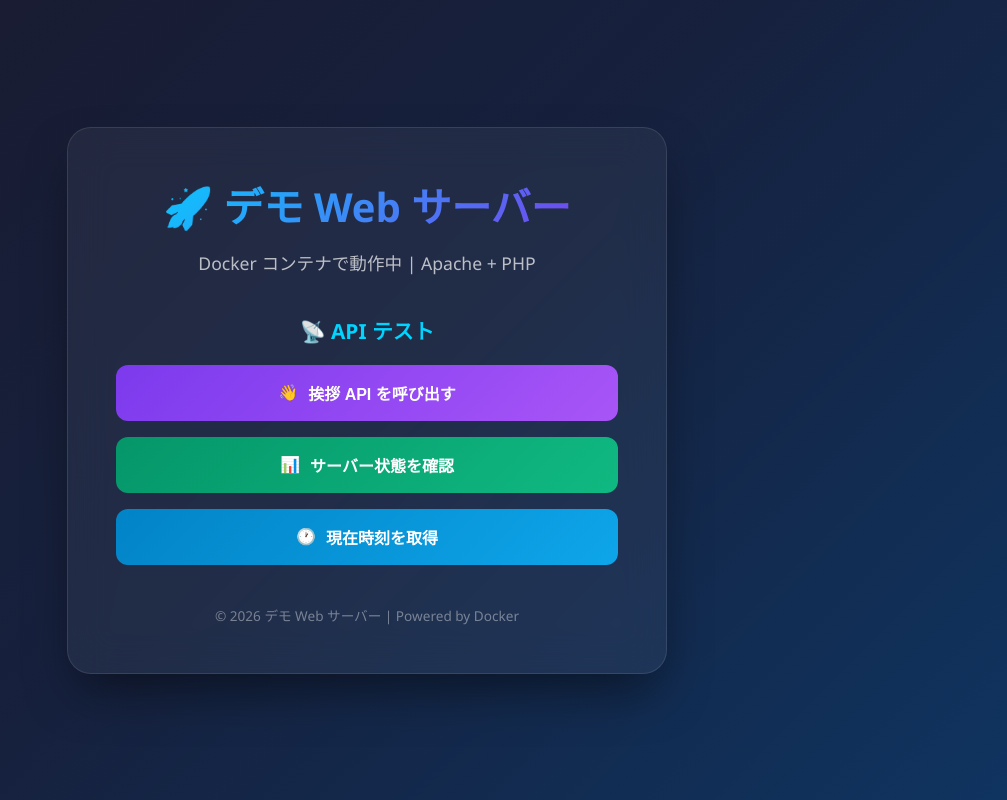
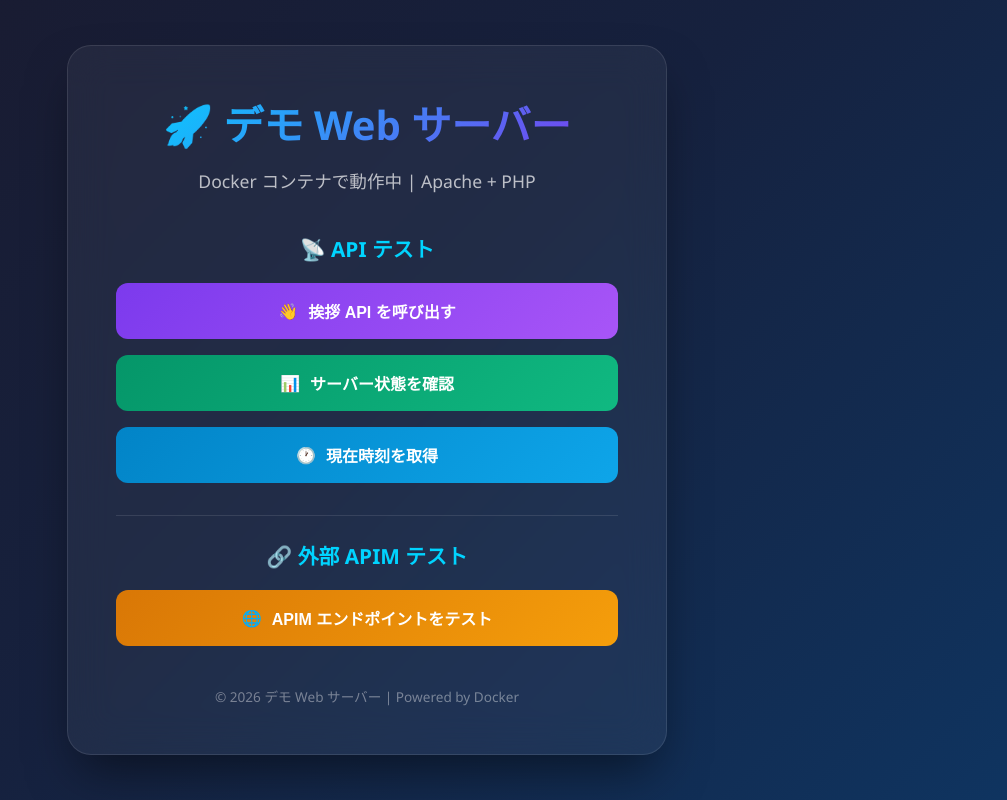
Before and after one commit to rspkwonhm/kengi-demo-web-docker, a PHP site: page / in a window 1280 px wide. Shown: the whole page, without its empty margins (273-1280 px from the left). Run offline with PHP 8.4, Linux system fonts and the light colour scheme.

Commit message:
feat: Introduce `APIM_TEST_URL` environment variable and create `.htaccess` for web service configuration.

```diff
--- a/docker-compose.yml
+++ b/docker-compose.yml
@@ -41,6 +41,7 @@ services:
     environment:
       - VIRTUAL_HOST=${VIRTUAL_HOST}
       - LETSENCRYPT_HOST=${VIRTUAL_HOST}
+      - APIM_TEST_URL=${APIM_TEST_URL}
     depends_on:
       - nginx-proxy
     restart: unless-stopped
--- a/src/index.html
+++ b/src/index.php
@@ -1,5 +1,6 @@
 <!DOCTYPE html>
 <html lang="ja">
+
 <head>
     <meta charset="UTF-8">
     <meta name="viewport" content="width=device-width, initial-scale=1.0">
@@ -108,6 +109,22 @@
             box-shadow: 0 10px 30px rgba(2, 132, 199, 0.4);
         }
 
+        .btn-warning {
+            background: linear-gradient(135deg, #d97706, #f59e0b);
+            color: white;
+        }
+
+        .btn-warning:hover {
+            transform: translateY(-2px);
+            box-shadow: 0 10px 30px rgba(217, 119, 6, 0.4);
+        }
+
+        .section-divider {
+            border: none;
+            border-top: 1px solid rgba(255, 255, 255, 0.1);
+            margin: 24px 0;
+        }
+
         .response-box {
             margin-top: 32px;
             background: rgba(0, 0, 0, 0.3);
@@ -123,8 +140,15 @@
         }
 
         @keyframes fadeIn {
-            from { opacity: 0; transform: translateY(10px); }
-            to { opacity: 1; transform: translateY(0); }
+            from {
+                opacity: 0;
+                transform: translateY(10px);
+            }
+
+            to {
+                opacity: 1;
+                transform: translateY(0);
+            }
         }
 
         .response-label {
@@ -154,7 +178,9 @@
         }
 
         @keyframes spin {
-            to { transform: rotate(360deg); }
+            to {
+                transform: rotate(360deg);
+            }
         }
 
         .status-indicator {
@@ -165,8 +191,13 @@
             margin-right: 8px;
         }
 
-        .status-success { background: #10b981; }
-        .status-error { background: #ef4444; }
+        .status-success {
+            background: #10b981;
+        }
+
+        .status-error {
+            background: #ef4444;
+        }
 
         footer {
             margin-top: 40px;
@@ -175,6 +206,7 @@
         }
     </style>
 </head>
+
 <body>
     <div class="container">
         <h1>🚀 デモ Web サーバー</h1>
@@ -195,6 +227,17 @@
             </div>
         </div>
 
+        <hr class="section-divider">
+
+        <div class="api-section">
+            <h2>🔗 外部 APIM テスト</h2>
+            <div class="btn-group">
+                <button class="btn btn-warning" onclick="callApim()">
+                    <span>🌐</span> APIM エンドポイントをテスト
+                </button>
+            </div>
+        </div>
+
         <div id="responseBox" class="response-box">
             <div class="response-label">API レスポンス</div>
             <div id="responseContent" class="response-content"></div>
@@ -206,6 +249,9 @@
     </div>
 
     <script>
+        // APIM URL は PHP から環境変数を取得
+        const APIM_URL = '<?php echo getenv("APIM_TEST_URL") ?: ""; ?>';
+
         async function callApi(endpoint) {
             const responseBox = document.getElementById('responseBox');
             const responseContent = document.getElementById('responseContent');
@@ -228,6 +274,54 @@
                     error.message;
             }
         }
+
+        async function callApim() {
+            const responseBox = document.getElementById('responseBox');
+            const responseContent = document.getElementById('responseContent');
+
+            responseBox.classList.add('show');
+
+            if (!APIM_URL) {
+                responseContent.innerHTML =
+                    '<span class="status-indicator status-error"></span>' +
+                    '<strong>設定エラー:</strong>\n\n' +
+                    'APIM_TEST_URL が .env に設定されていません。';
+                return;
+            }
+
+            responseContent.innerHTML = '<span class="loading"></span> APIM に接続中...\n' + APIM_URL;
+
+            try {
+                const response = await fetch(APIM_URL, {
+                    method: 'GET',
+                    headers: {
+                        'Accept': 'application/json'
+                    }
+                });
+
+                const contentType = response.headers.get('content-type');
+                let data;
+
+                if (contentType && contentType.includes('application/json')) {
+                    data = await response.json();
+                } else {
+                    data = await response.text();
+                }
+
+                responseContent.innerHTML =
+                    '<span class="status-indicator status-success"></span>' +
+                    '<strong>APIM 応答 (HTTP ' + response.status + ')</strong>\n\n' +
+                    '<strong>URL:</strong> ' + APIM_URL + '\n\n' +
+                    (typeof data === 'object' ? JSON.stringify(data, null, 2) : data);
+            } catch (error) {
+                responseContent.innerHTML =
+                    '<span class="status-indicator status-error"></span>' +
+                    '<strong>APIM エラー:</strong>\n\n' +
+                    '<strong>URL:</strong> ' + APIM_URL + '\n\n' +
+                    error.message;
+            }
+        }
     </script>
 </body>
+
 </html>
```
Also changed, not shown: src/.htaccess, 1 other file.
